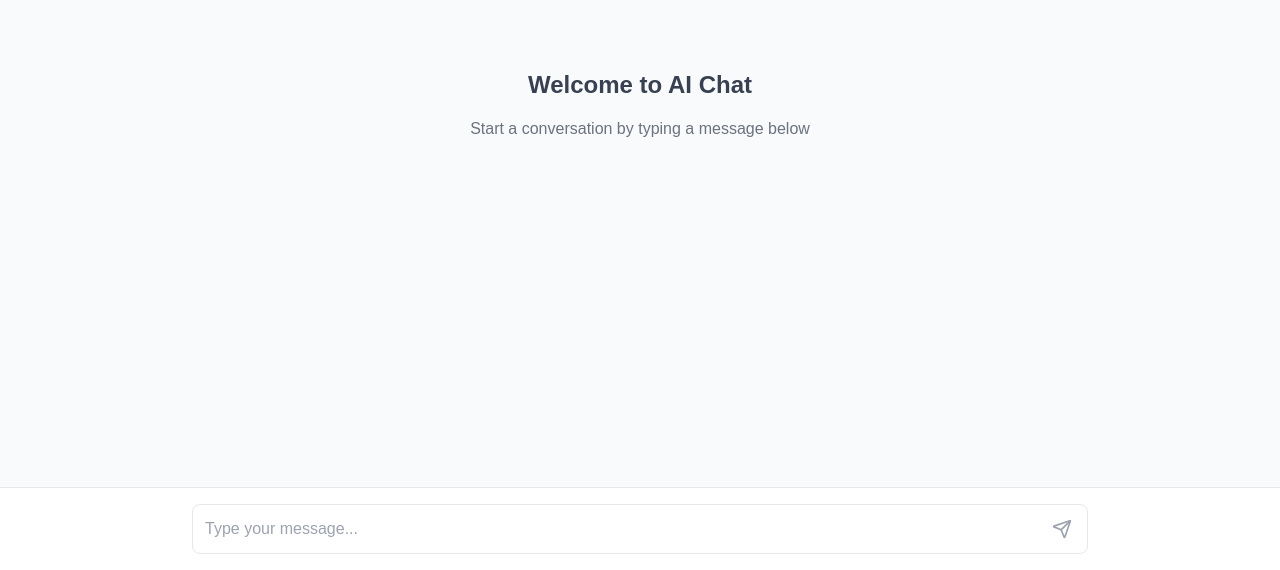
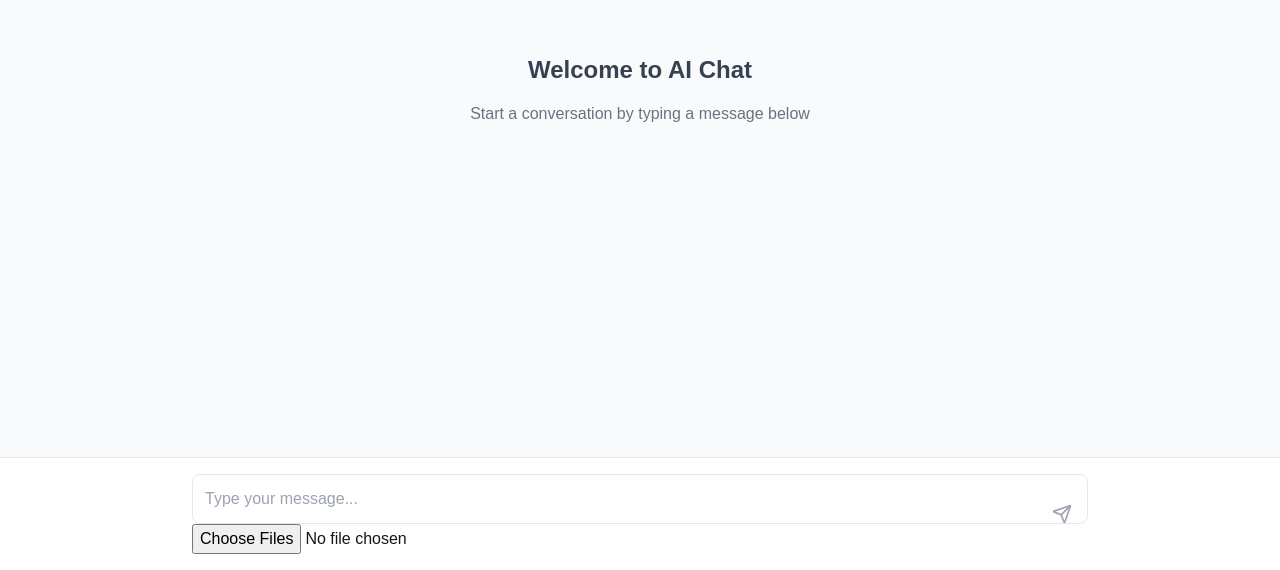
Before and after one commit to Nihal018/chatbot, a Next.js app: page / in a window 1280 px wide. Shown: the part 230-800 px from the top of the page. Built offline with nearby package versions, Linux system fonts and the light colour scheme.

Commit message:
feat: add functionality to give files as input to chatbot

```diff
--- a/app/api/chat/route.ts
+++ b/app/api/chat/route.ts
@@ -10,12 +10,14 @@ export async function POST(req: Request) {
   const result = streamText({
     model: openai("gpt-4o"),
     messages,
+
     tools: {
       weather: tool({
         description: "Get the weather in a location (fahrenheit)",
         parameters: z.object({
           location: z.string().describe("The location to get the weather for"),
         }),
+
         execute: async ({ location }) => {
           const temperature = Math.round(Math.random() * (90 - 32) + 32);
           return {
--- a/app/page.tsx
+++ b/app/page.tsx
@@ -1,18 +1,36 @@
 "use client";
 
 import { useChat } from "ai/react";
-import { useRef, useEffect } from "react";
+import { useRef, useEffect, useState, FormEvent } from "react";
 import { SendIcon, User, Bot } from "lucide-react";
+import { VscStopCircle } from "react-icons/vsc";
+import Image from "next/image";
 
 export default function Chat() {
-  const { messages, input, handleInputChange, handleSubmit } = useChat({
+  const { messages, input, handleInputChange, handleSubmit, isLoading, stop } =
+    useChat({
       maxSteps: 5,
     });
+
+  const [files, setFiles] = useState<FileList | undefined>(undefined);
+  const fileInputRef = useRef<HTMLInputElement>(null);
 
   const messagesEndRef = useRef<HTMLDivElement>(null);
 
   const scrollToBottom = () => {
     messagesEndRef.current?.scrollIntoView({ behavior: "smooth" });
+  };
+
+  const onSubmit = (event: FormEvent<HTMLFormElement>) => {
+    handleSubmit(event, {
+      experimental_attachments: files,
+    });
+
+    setFiles(undefined);
+
+    if (fileInputRef.current) {
+      fileInputRef.current.value = "";
+    }
   };
 
   useEffect(() => {
@@ -65,7 +83,24 @@ export default function Chat() {
                       {JSON.stringify(m.toolInvocations, null, 2)}
                     </pre>
                   ) : (
+                    <div>
                       <p className="whitespace-pre-wrap">{m.content}</p>
+                      <div>
+                        {m.experimental_attachments
+                          ?.filter((attachment) =>
+                            (attachment.contentType ?? "").startsWith("image/")
+                          )
+                          .map((attachment, index) => (
+                            <Image
+                              key={`${m.id}-${index}`}
+                              src={attachment.url}
+                              alt={attachment.name || ""}
+                              width={500}
+                              height={500}
+                            />
+                          ))}
+                      </div>
+                    </div>
                   )}
                 </div>
               </div>
@@ -83,7 +118,7 @@ export default function Chat() {
       </div>
 
       <div className="border-t border-gray-200 bg-white p-4">
-        <form onSubmit={handleSubmit} className="max-w-4xl mx-auto">
+        <form onSubmit={onSubmit} className="max-w-4xl mx-auto">
           <div className="relative">
             <input
               className="w-full p-3 pr-12 border border-gray-200 rounded-lg focus:outline-none focus:border-blue-500 focus:ring-1 focus:ring-blue-500"
@@ -91,12 +126,36 @@ export default function Chat() {
               placeholder="Type your message..."
               onChange={handleInputChange}
             />
+
+            <input
+              type="file"
+              onChange={(event) => {
+                if (event.target.files) {
+                  setFiles(event.target.files);
+                }
+              }}
+              multiple
+              ref={fileInputRef}
+            />
+
+            {isLoading ? (
+              <div>
+                <button
+                  type="button"
+                  className="absolute right-2 top-1/2 transform -translate-y-1/2 p-2 text-gray-400 hover:text-gray-600 transition-colors"
+                  onClick={() => stop()}
+                >
+                  <VscStopCircle className=" w-6 h-6" />
+                </button>
+              </div>
+            ) : (
               <button
                 type="submit"
                 className="absolute right-2 top-1/2 transform -translate-y-1/2 p-2 text-gray-400 hover:text-blue-500 transition-colors"
               >
                 <SendIcon className="w-5 h-5" />
               </button>
+            )}
           </div>
         </form>
       </div>
--- a/package.json
+++ b/package.json
@@ -15,6 +15,7 @@
     "next": "15.1.2",
     "react": "^19.0.0",
     "react-dom": "^19.0.0",
+    "react-icons": "^5.4.0",
     "zod": "^3.24.1"
   },
   "devDependencies": {
```
Also changed, not shown: 1 other file (tests, documents, lock files or other folders). Lines whose indentation alone changed are shown as unchanged.
